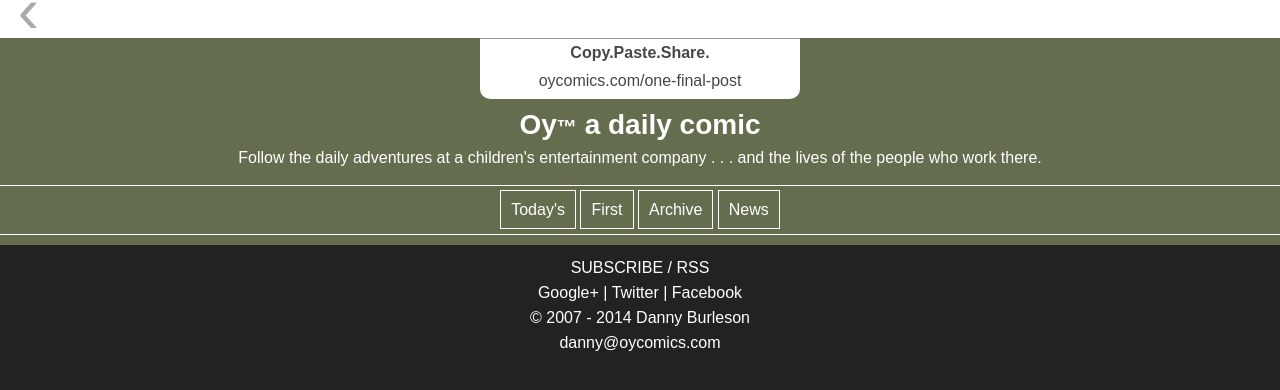
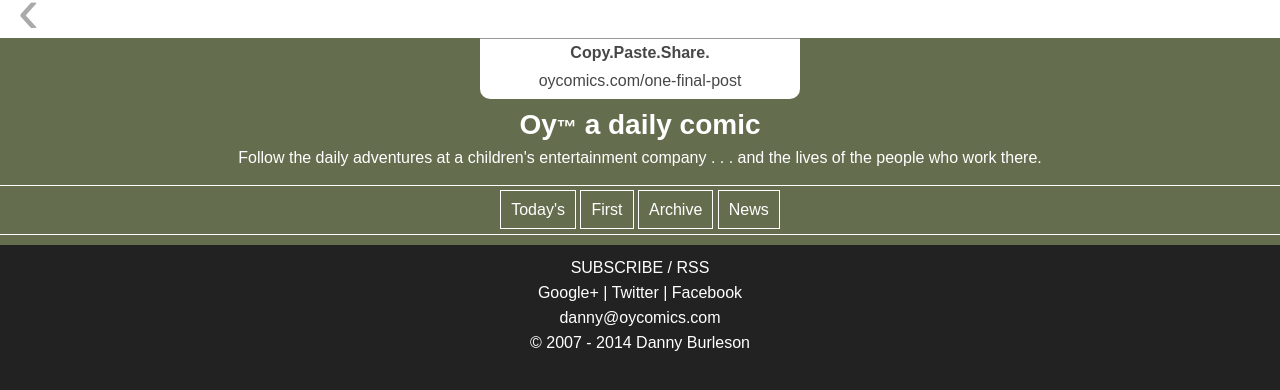
Before and after one commit to oycomics/oycomics.github.io, a Jekyll site: the page built from index.html, in a window 1280 px wide. Shown: the top 390 px of the page. Built offline with Jekyll 4.4.1, drawn with Linux system fonts in a browser that asks for light colours; Markdown is read by kramdown in place of the engine named in the settings; the list of posts is cut into pages by our own code.

Commit message:
Update footer.html

```diff
--- a/_includes/footer.html
+++ b/_includes/footer.html
@@ -3,5 +3,5 @@
 		<a class="footer_nav_item googleplus" href="https://plus.google.com/+Oycomics" target="_blank">Google+</a> |
 	<a class="footer_nav_item twitter" href="https://twitter.com/oycomics" target="_blank">Twitter</a> |
 	<a class="footer_nav_item facebook" href="https://www.facebook.com/oycomics" target="_blank">Facebook</a><br>
-	<a href="mailto:danny@oycomics.com" class="copyright">&copy; 2007 - {{ site.time | date: "%Y" }} Danny Burleson<br>danny@oycomics.com</a><br>
+	<a href="mailto:danny@oycomics.com" class="copyright">danny@oycomics.com<br>&copy; 2007 - {{ site.time | date: "%Y" }} Danny Burleson</a><br>
 </div>
```
